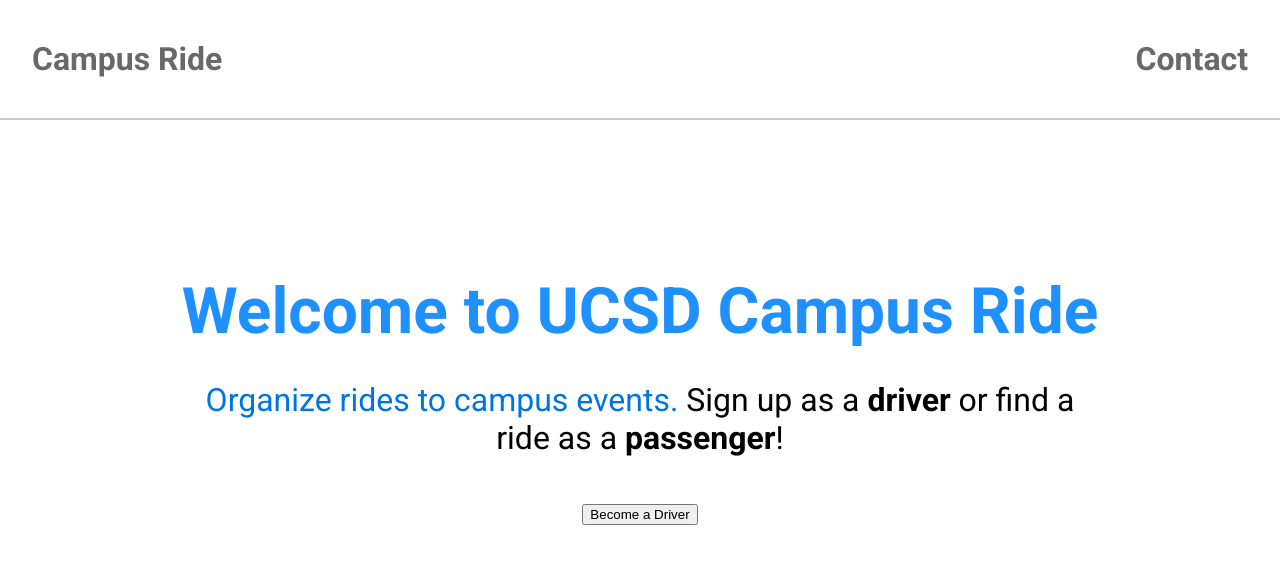
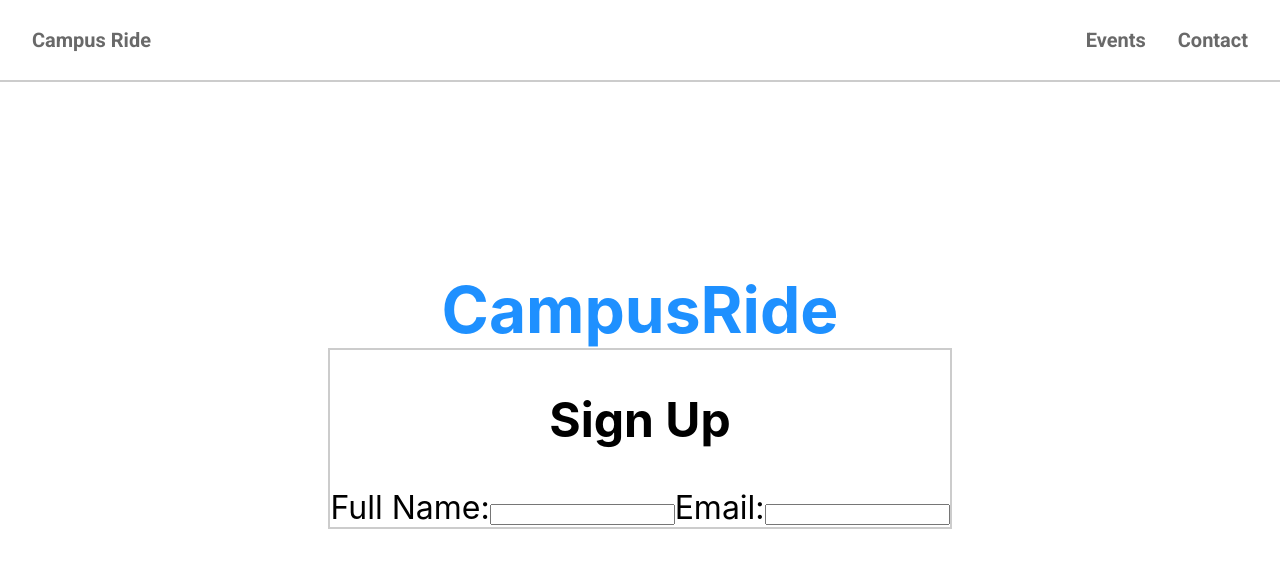
Before and after one commit to iachai02/Campus-Ride, a React (Create React App) app: page / in a window 1280 px wide. Shown: the top 568 px of the page. Built offline with nearby package versions, Linux system fonts and the light colour scheme.

Commit message:
update and add sign up and login page

```diff
--- a/src/App.tsx
+++ b/src/App.tsx
@@ -3,6 +3,7 @@
 import "./App.css";
 import HomePage from "./pages/HomePage";
 import Navbar from "./components/Navbar";
+import SignUp from "./pages/SignUp";
 
 /*
 // Conventional props
@@ -29,7 +30,8 @@
       <div className="App">
         <Navbar />
         <Routes>
-          <Route path="/" element={<HomePage />} />
+          <Route path="/" element={<SignUp />} />
+          <Route path="/homepage" element={<HomePage />} />
         </Routes>
       </div>
     </Router>
--- a/src/components/Navbar.tsx
+++ b/src/components/Navbar.tsx
@@ -13,6 +13,11 @@
       <ul className="navbar-links">
         <li>
           <Link to="/" className="nav-link">
+            Events
+          </Link>
+        </li>
+        <li>
+          <Link to="/" className="nav-link">
             Contact
           </Link>
         </li>
--- a/src/css/HomePage.css
+++ b/src/css/HomePage.css
@@ -34,6 +34,28 @@
     font-weight: bold;
 }
 
+.landing-buttons {
+    display: flex;
+    justify-content: center;
+    gap: 30px;
+}
+
+.btn {
+    padding: 15px 30px;
+    font-size: 1.1rem;
+    font-family: var(--font-family);
+    text-decoration: none;
+    border: none;
+    border-radius: 30px;
+    background-color: #2980b9;
+    color: white;
+    box-shadow: 2px 2px 4px rgba(0, 0, 0, 0.2);
+}
+
+.btn:hover {
+    background-color: #409ad5;
+}
+
 /* screens smaller than 768px (tablets and mobile devices) */
 @media (max-width: 768px) {
 
--- a/src/css/Navbar.css
+++ b/src/css/Navbar.css
@@ -14,6 +14,7 @@
     z-index: 100;
     box-sizing: border-box;
     border-bottom: 2px solid #ccc;
+    font-size: 20px;
 }
 
 .navbar-logo, .nav-link{
@@ -33,3 +34,7 @@
     list-style: none;
     text-decoration: none;
 }
+
+.nav-link:hover {
+    opacity: 0.8;
+}
--- /dev/null
+++ b/src/css/SignUp.css
@@ -0,0 +1,6 @@
+.sign-up-box {
+    border: 2px solid #ccc;
+    display: flex;
+    justify-content: center;
+    align-items: center;
+}
--- a/src/pages/HomePage.tsx
+++ b/src/pages/HomePage.tsx
@@ -13,6 +13,7 @@
         </p>
         <div className="landing-buttons">
           <button className="btn btn-driver">Become a Driver</button>
+          <button className="btn btn-passenger">Need a Ride</button>
         </div>
       </header>
     </div>
--- /dev/null
+++ b/src/pages/SignUp.tsx
@@ -0,0 +1,61 @@
+import React, { useState } from "react";
+import { useNavigate } from "react-router-dom";
+import "../css/SignUp.css";
+
+const SignUp: React.FC = () => {
+  // manage form's state
+  // formData holds the values of name, email, password
+  // setFormData is a function that allows you to update the formData from the user input
+  const [formData, setFormData] = useState({
+    name: "",
+    email: "",
+    password: "",
+  });
+
+  // navigates to different routes, navigates to login page
+  const navigate = useNavigate();
+
+  // function triggered once the user types in one of the fields
+  // updates the fields given e.target.value which is the current value
+  const handleChange = (e: React.ChangeEvent<HTMLInputElement>) => {
+    setFormData({
+      ...formData,
+      [e.target.name]: e.target.value,
+    });
+  };
+
+  // function is triggered once form is submitted
+  const handleSubmit = (e: React.FormEvent) => {
+    e.preventDefault();
+    console.log(formData);
+    navigate("./login");
+  };
+  return (
+    <div className="sign-up-page">
+      <h1>CampusRide</h1>
+      <div className="sign-up-box">
+        <form onSubmit={handleSubmit}>
+          <h2>Sign Up</h2>
+          <label>Full Name:</label>
+          <input
+            type="text"
+            name="name"
+            value={formData.name}
+            onChange={handleChange}
+            required
+          />
+          <label>Email:</label>
+          <input
+            type="email"
+            name="email"
+            value={formData.email}
+            onChange={handleChange}
+            required
+          />
+        </form>
+      </div>
+    </div>
+  );
+};
+
+export default SignUp;
```
Also changed, not shown: src/index.tsx (+6 -6 lines).
